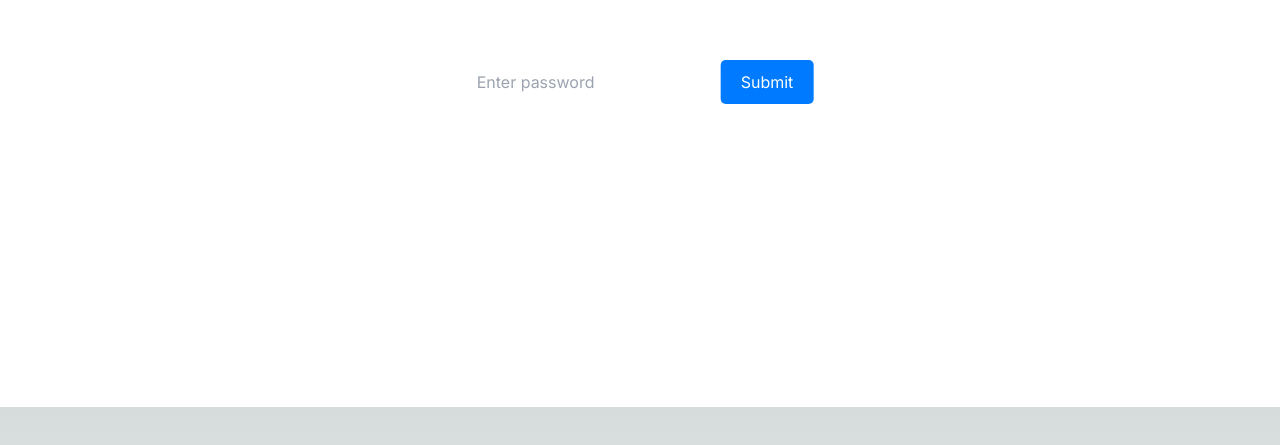
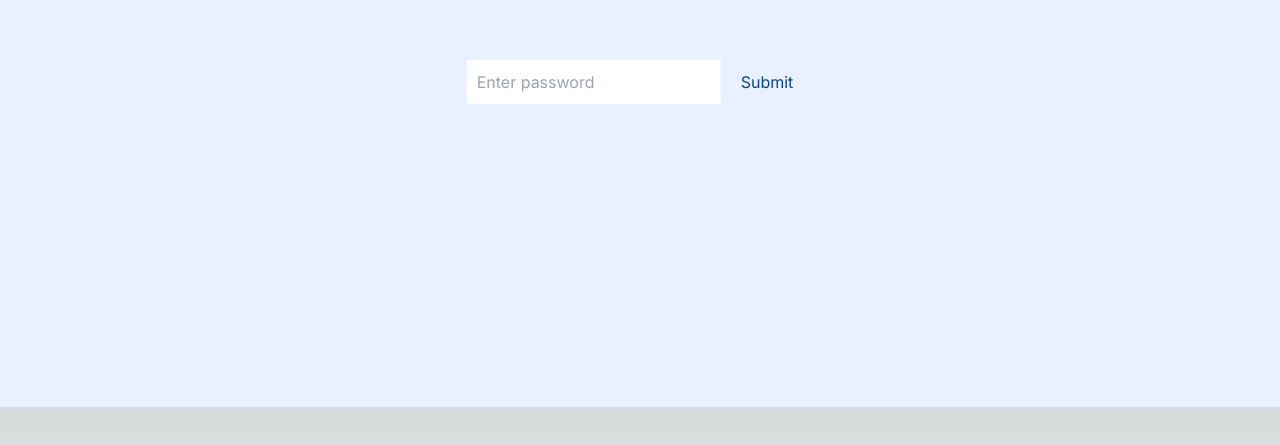
Before and after one commit to mandymerlin/joywarrior, a Next.js app: page / in a window 1280 px wide. Shown: the part 233-678 px from the top of the page. Built offline with nearby package versions, Linux system fonts and the light colour scheme.

Commit message:
colour changes

```diff
--- a/src/app/page.tsx
+++ b/src/app/page.tsx
@@ -22,7 +22,7 @@ export default function Home() {
     <div style={{
       position: 'relative',
       height: '80vh',
-      backgroundColor: 'white',
+      backgroundColor: '#e9f1ff',
       textAlign: 'center'
     }}>
       {!isAuthenticated ? (
@@ -34,7 +34,7 @@ export default function Home() {
             onChange={handlePasswordChange}
             style={{ padding: '10px', marginBottom: '10px', color: 'black' }}
           />
-          <button type="submit" style={{ padding: '10px 20px', backgroundColor: '#007bff', color: 'white', border: 'none', borderRadius: '5px' }}>
+          <button type="submit" style={{ padding: '10px 20px', backgroundColor: '#e9f1ff', color: '#0c4393', border: 'none', borderRadius: '5px' }}>
             Submit
           </button>
         </form>
@@ -54,7 +54,7 @@ export default function Home() {
             top: '10%',
             left: '50%',
             transform: 'translateX(-50%)',
-            color: 'black',
+            color: '#0c4393',
             fontWeight: 'bold',
             zIndex: 1
           }}>Hello Swan Training</h1>
@@ -66,8 +66,8 @@ export default function Home() {
               bottom: '20px',
               left: '50%',
               transform: 'translateX(-50%)',
-              backgroundColor: '#007bff',
-              color: 'white',
+              backgroundColor: '#0c4393',
+              color: 'e9f1ff',
               padding: '10px 20px',
               borderRadius: '5px',
               textDecoration: 'none',
```
Also changed, not shown: public/images/swanlogo.jpg.
